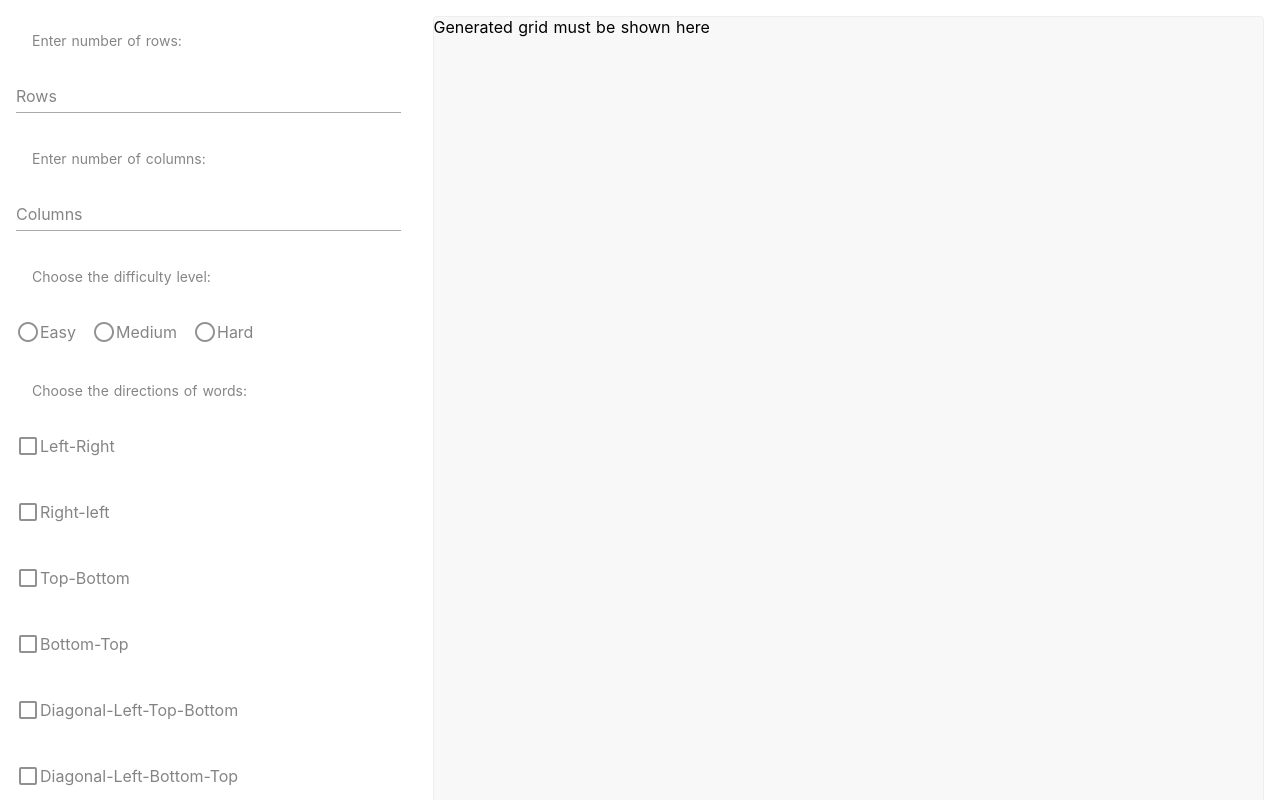
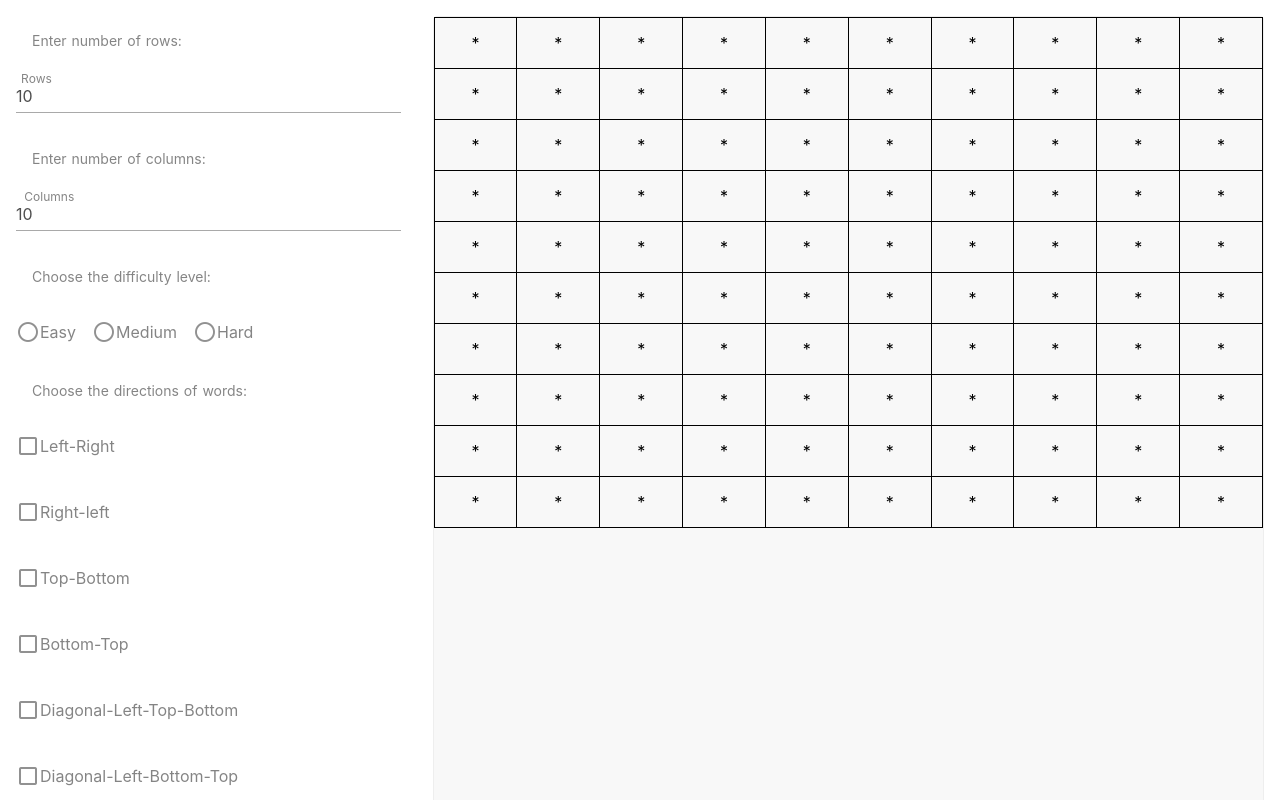
Before and after one commit to SurajVarma46/FindTheWords, a Nuxt app: page / in a window 1280 px wide. Shown: the top 800 px of the page. Built offline with nearby package versions, Linux system fonts and the light colour scheme.

Commit message:
Generated temp Grid

```diff
--- a/pages/index.vue
+++ b/pages/index.vue
@@ -3,10 +3,10 @@
     <v-flex xs12 sm6 md4 lg4 xl4 class="inputs-container">
       <v-subheader>Enter number of rows:</v-subheader>
 
-      <v-text-field v-model="rows" label="Rows" value="10" outline></v-text-field>
+      <v-text-field v-model="rows" label="Rows" outline></v-text-field>
       <v-subheader>Enter number of columns:</v-subheader>
 
-      <v-text-field v-model="cols" label="Columns" value="10" outline></v-text-field>
+      <v-text-field v-model="cols" label="Columns" outline></v-text-field>
       <v-subheader>Choose the difficulty level:</v-subheader>
       <v-radio-group v-model="diff" row>
         <v-radio label="Easy" value="1"></v-radio>
@@ -27,14 +27,25 @@
         <v-btn round color="green" dark @click="genGrid">Generate Grid</v-btn>
       </div>
     </v-flex>
-    <v-flex xs12 sm6 md8 lg8 xl8 class="board-container">{{puzzle}}</v-flex>
+    <v-flex xs12 sm6 md8 lg8 xl8 class="board-container">
+      <table>
+        <tr v-for="(row,index) in puzzle" :key="index">
+          <td v-for="(col,index2) in row" :key="index2">{{col}}</td>
+        </tr>
+      </table>
+    </v-flex>
   </v-layout>
 </template>
 
 <script>
-function genGrid() {
-  nofwords = 10;
-  words = [
+export default {
+  data: function() {
+    return {
+      rows: 10,
+      cols: 10,
+      diff: 1,
+      dir: 1,
+      words: [
         "hello",
         "clear",
         "cost",
@@ -45,19 +56,25 @@ function genGrid() {
         "shameful",
         "response",
         "apple"
-  ];
-  puzzle = new Array[rows][cols]();
-  for (i = 0; i < rows; i++) {
-    for (j = 0; j < cols; j++) {
+      ],
+      puzzle: []
+    };
+  },
+  methods: {
+    genGrid() {
+      const nOfWords = this.words.length;
+      let puzzle = [];
+      for (let i = 0; i < this.rows; i++) {
+        puzzle[i] = [];
+        for (let j = 0; j < this.cols; j++) {
           puzzle[i][j] = "*";
         }
       }
+      this.puzzle = puzzle;
     }
-export default {
-  data: function() {
-    return {
-      puzzle: "Generated grid must be shown here"
-    };
+  },
+  mounted() {
+    this.genGrid();
   }
 };
 </script>
@@ -75,4 +92,19 @@ export default {
   margin: 1rem;
   border-radius: 0.25rem;
 }
+
+table,
+td {
+  border: 1px solid black;
+  border-collapse: collapse;
+}
+
+td {
+  padding: 15px;
+  text-align: center;
+}
+
+table {
+  width: 100%;
+}
 </style>
```
Lines whose indentation alone changed are shown as unchanged.
